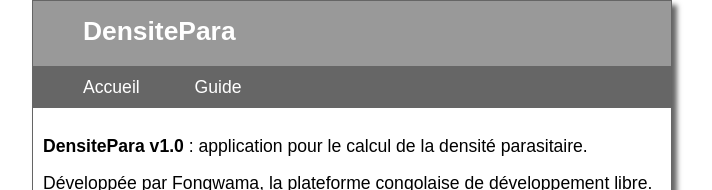
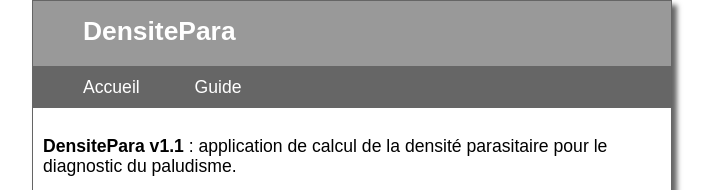
Before and after one commit to fongwama/DensiPara, a plain HTML site: page apropos.html in a window 1280 px wide. Shown: the top 190 px of the page, without its empty margins (288-1000 px from the left). Drawn offline with Linux system fonts and the light colour scheme.

Commit message:
Update app description

```diff
--- a/apropos.html
+++ b/apropos.html
@@ -22,7 +22,7 @@
     <!-- content -->
     <section >
         <article>
-            <p><b>DensitePara v1.0</b> : application pour le calcul de la densité parasitaire.</p>
+            <p><b>DensitePara v1.1</b> : application de calcul de la densité parasitaire pour le diagnostic du paludisme.</p>
 
             <p>Développée par Fongwama, la plateforme congolaise de développement libre.<br />
             <a href="http://www.fongwama.com"> www.fongwama.com</a>  <a href="https://github.com/fongwama"></span> github.com/fongwama</a></p>
--- a/config.xml
+++ b/config.xml
@@ -3,14 +3,14 @@
         xmlns:gap   = "http://phonegap.com/ns/1.0"
         id          = "com.fongwama.densitepara"
         versionCode = "10"
-        version     = "1.0.8" >
+        version     = "1.1.0" >
     <!-- versionCode is optional and Android only -->
 
 
     <name>DensitePara</name>
 
     <description>
-        Calcul de la densite parasitaire pour le diagnostique du paludisme.
+        Calcul de la densite parasitaire pour le diagnostic du paludisme.
     </description>
 
     <author href="http://www.fongwama.com" email="support@fongwama.com">
```
